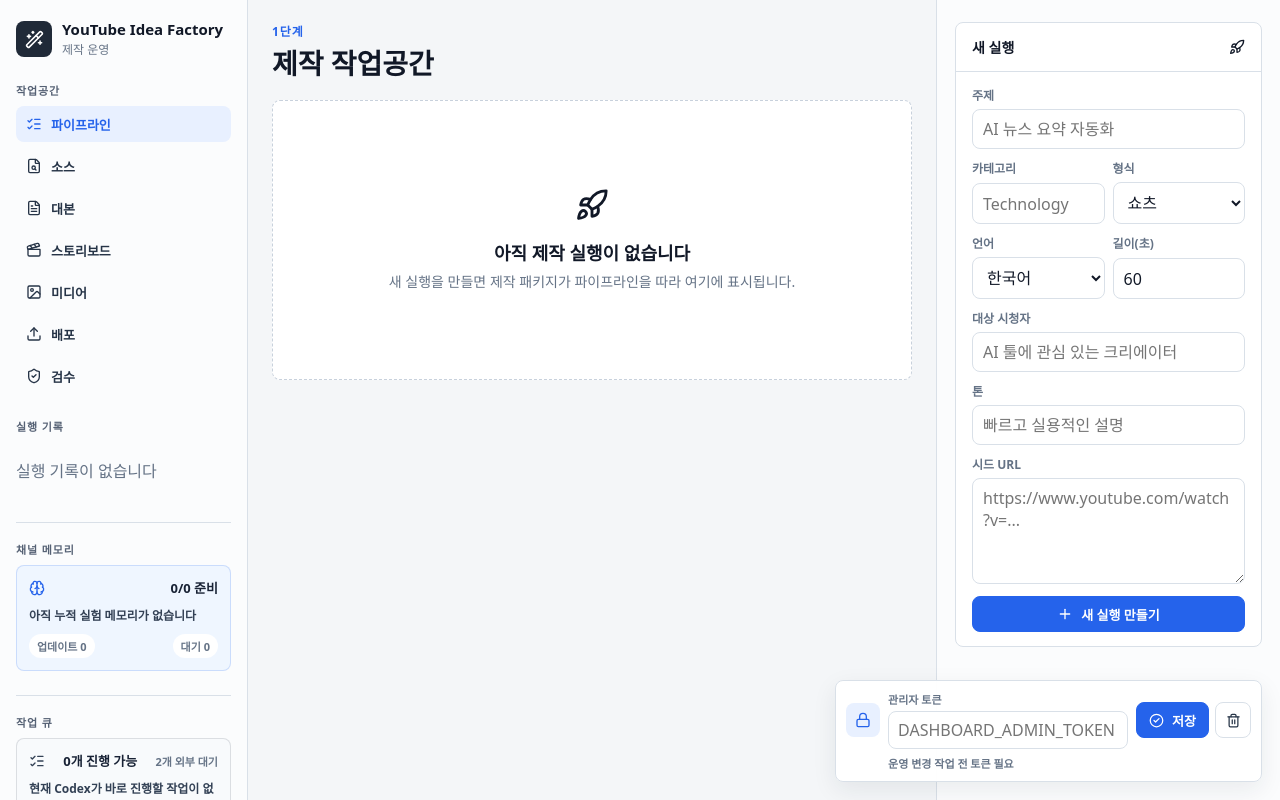
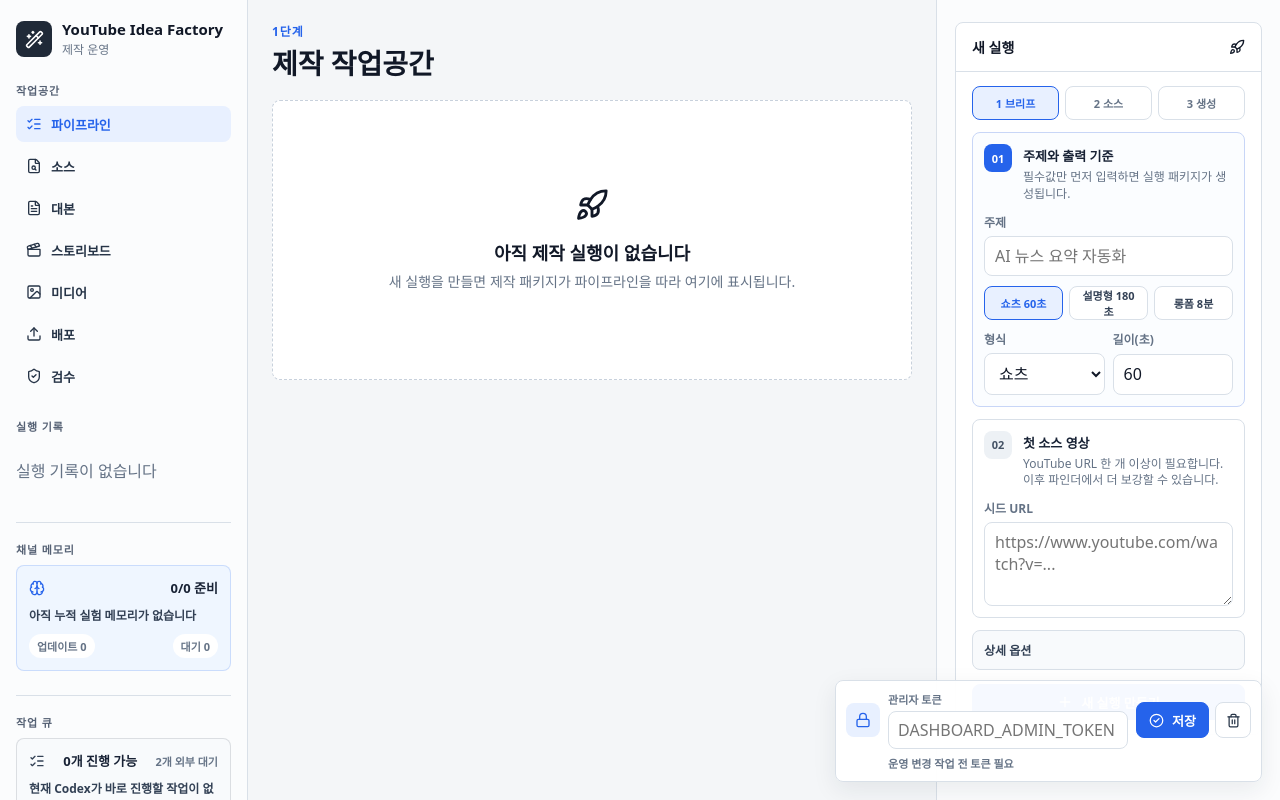
Before and after one commit to Jhongjin/youtube-idea_factory, a Next.js app: page / in a window 1280 px wide. Shown: the top 800 px of the page. Built offline with nearby package versions, Linux system fonts and the light colour scheme.

Commit message:
Guide new run creation flow

```diff
--- a/app/components/new-run-form.tsx
+++ b/app/components/new-run-form.tsx
@@ -8,6 +8,9 @@ type FormState = "idle" | "submitting" | "error";
 export function NewRunForm() {
   const [state, setState] = useState<FormState>("idle");
   const [error, setError] = useState("");
+  const [format, setFormat] = useState("shorts");
+  const [language, setLanguage] = useState("ko");
+  const [durationSeconds, setDurationSeconds] = useState(60);
 
   async function onSubmit(event: FormEvent<HTMLFormElement>) {
     event.preventDefault();
@@ -55,36 +58,94 @@ export function NewRunForm() {
 
   return (
     <form className="new-run-form" onSubmit={onSubmit}>
+      <div className="run-builder-steps" aria-label="새 실행 생성 순서">
+        <span className="active">1 브리프</span>
+        <span>2 소스</span>
+        <span>3 생성</span>
+      </div>
+
+      <section className="new-run-section primary">
+        <div className="new-run-section-heading">
+          <span>01</span>
+          <div>
+            <strong>주제와 출력 기준</strong>
+            <p>필수값만 먼저 입력하면 실행 패키지가 생성됩니다.</p>
+          </div>
+        </div>
         <label>
           <span>주제</span>
           <input name="topic" required placeholder="AI 뉴스 요약 자동화" />
         </label>
+        <div className="format-presets" aria-label="형식 빠른 선택">
+          {[
+            { label: "쇼츠 60초", format: "shorts", duration: 60 },
+            { label: "설명형 180초", format: "explainer", duration: 180 },
+            { label: "롱폼 8분", format: "long-form", duration: 480 },
+          ].map((preset) => (
+            <button
+              className={format === preset.format && durationSeconds === preset.duration ? "active" : ""}
+              key={preset.label}
+              onClick={() => {
+                setFormat(preset.format);
+                setDurationSeconds(preset.duration);
+              }}
+              type="button"
+            >
+              {preset.label}
+            </button>
+          ))}
+        </div>
+        <div className="form-grid">
+          <label>
+            <span>형식</span>
+            <select name="format" onChange={(event) => setFormat(event.target.value)} value={format}>
+              <option value="shorts">쇼츠</option>
+              <option value="long-form">롱폼</option>
+              <option value="explainer">설명형</option>
+              <option value="documentary">다큐형</option>
+            </select>
+          </label>
+          <label>
+            <span>길이(초)</span>
+            <input
+              name="durationSeconds"
+              onChange={(event) => setDurationSeconds(Number(event.target.value))}
+              min={1}
+              type="number"
+              value={durationSeconds}
+            />
+          </label>
+        </div>
+      </section>
+
+      <section className="new-run-section">
+        <div className="new-run-section-heading">
+          <span>02</span>
+          <div>
+            <strong>첫 소스 영상</strong>
+            <p>YouTube URL 한 개 이상이 필요합니다. 이후 파인더에서 더 보강할 수 있습니다.</p>
+          </div>
+        </div>
+        <label>
+          <span>시드 URL</span>
+          <textarea name="seedUrls" required rows={3} placeholder="https://www.youtube.com/watch?v=..." />
+        </label>
+      </section>
+
+      <details className="new-run-advanced">
+        <summary>상세 옵션</summary>
+        <div className="new-run-advanced-body">
           <div className="form-grid">
             <label>
               <span>카테고리</span>
               <input name="category" placeholder="Technology" />
             </label>
             <label>
-          <span>형식</span>
-          <select name="format" defaultValue="shorts">
-            <option value="shorts">쇼츠</option>
-            <option value="long-form">롱폼</option>
-            <option value="explainer">설명형</option>
-            <option value="documentary">다큐형</option>
-          </select>
-        </label>
-      </div>
-      <div className="form-grid">
-        <label>
               <span>언어</span>
-          <select name="language" defaultValue="ko">
+              <select name="language" onChange={(event) => setLanguage(event.target.value)} value={language}>
                 <option value="ko">한국어</option>
                 <option value="en">영어</option>
               </select>
-        </label>
-        <label>
-          <span>길이(초)</span>
-          <input name="durationSeconds" type="number" min={1} defaultValue={60} />
             </label>
           </div>
           <label>
@@ -95,10 +156,8 @@ export function NewRunForm() {
             <span>톤</span>
             <input name="tone" placeholder="빠르고 실용적인 설명" />
           </label>
-      <label>
-        <span>시드 URL</span>
-        <textarea name="seedUrls" required rows={4} placeholder="https://www.youtube.com/watch?v=..." />
-      </label>
+        </div>
+      </details>
       {error ? <p className="form-error">{error}</p> : null}
       <button className="text-button primary form-submit" disabled={state === "submitting"} type="submit">
         {state === "submitting" ? <Loader2 className="spin" size={16} /> : <Plus size={16} />}
--- a/app/globals.css
+++ b/app/globals.css
@@ -1185,6 +1185,10 @@ a {
   padding: 12px;
 }
 
+.new-run-drawer summary {
+  color: var(--blue);
+}
+
 .detail-stack {
   display: grid;
   gap: 12px;
@@ -1443,7 +1447,7 @@ a {
 
 .new-run-form {
   display: grid;
-  gap: 10px;
+  gap: 12px;
 }
 
 .new-run-form label {
@@ -1472,6 +1476,138 @@ a {
 
 .new-run-form textarea {
   resize: vertical;
+}
+
+.run-builder-steps {
+  display: grid;
+  grid-template-columns: repeat(3, minmax(0, 1fr));
+  gap: 6px;
+}
+
+.run-builder-steps span {
+  border: 1px solid var(--line);
+  border-radius: 8px;
+  background: #ffffff;
+  color: var(--muted);
+  padding: 8px 7px;
+  font-size: 11px;
+  font-weight: 850;
+  text-align: center;
+}
+
+.run-builder-steps span.active {
+  border-color: var(--blue);
+  background: var(--blue-soft);
+  color: var(--blue);
+}
+
+.new-run-section {
+  display: grid;
+  gap: 10px;
+  border: 1px solid var(--line);
+  border-radius: 8px;
+  background: #ffffff;
+  padding: 11px;
+}
+
+.new-run-section.primary {
+  border-color: #c8d6f7;
+  background: #fbfdff;
+}
+
+.new-run-section-heading {
+  display: grid;
+  grid-template-columns: 30px minmax(0, 1fr);
+  gap: 9px;
+  align-items: start;
+}
+
+.new-run-section-heading > span {
+  display: grid;
+  width: 28px;
+  height: 28px;
+  place-items: center;
+  border-radius: 8px;
+  background: var(--surface-2);
+  color: #455366;
+  font-size: 11px;
+  font-weight: 850;
+}
+
+.new-run-section.primary .new-run-section-heading > span {
+  background: var(--blue);
+  color: #ffffff;
+}
+
+.new-run-section-heading strong,
+.new-run-section-heading p {
+  margin: 0;
+}
+
+.new-run-section-heading strong {
+  color: #182235;
+  font-size: 13px;
+  line-height: 1.25;
+}
+
+.new-run-section-heading p {
+  margin-top: 3px;
+  color: var(--muted);
+  font-size: 12px;
+  line-height: 1.4;
+}
+
+.format-presets {
+  display: grid;
+  grid-template-columns: repeat(3, minmax(0, 1fr));
+  gap: 6px;
+}
+
+.format-presets button {
+  min-height: 34px;
+  border: 1px solid var(--line);
+  border-radius: 8px;
+  background: #ffffff;
+  color: #334155;
+  padding: 0 8px;
+  font-size: 11px;
+  font-weight: 850;
+}
+
+.format-presets button.active {
+  border-color: var(--blue);
+  background: var(--blue-soft);
+  color: var(--blue);
+}
+
+.new-run-advanced {
+  border: 1px solid var(--line);
+  border-radius: 8px;
+  background: #f8fafc;
+}
+
+.new-run-advanced summary {
+  min-height: 38px;
+  cursor: default;
+  list-style: none;
+  padding: 10px 11px;
+  color: #334155;
+  font-size: 12px;
+  font-weight: 850;
+}
+
+.new-run-advanced summary::-webkit-details-marker {
+  display: none;
+}
+
+.new-run-advanced[open] summary {
+  border-bottom: 1px solid var(--line);
+}
+
+.new-run-advanced-body {
+  display: grid;
+  gap: 10px;
+  padding: 11px;
 }
 
 .form-grid {
@@ -2550,7 +2686,10 @@ a {
   .asset-register,
   .asset-action-row,
   .upload-job-grid,
-  .admin-access-panel {
+  .admin-access-panel,
+  .form-grid,
+  .format-presets,
+  .run-builder-steps {
     grid-template-columns: 1fr;
   }
 
--- a/app/page.tsx
+++ b/app/page.tsx
@@ -1154,6 +1154,13 @@ function Inspector({
 
         {showFeedback ? <FeedbackPanel run={run} /> : null}
 
+        <details className="inspector-more new-run-drawer">
+          <summary>새 실행 만들기</summary>
+          <div className="detail-stack">
+            <NewRunPanel />
+          </div>
+        </details>
+
         <details className="inspector-more">
           <summary>검증 세부</summary>
           <div className="detail-stack">
@@ -1165,7 +1172,6 @@ function Inspector({
         <details className="inspector-more">
           <summary>운영 세부</summary>
           <div className="detail-stack">
-            <NewRunPanel />
             <BriefPanel run={run} />
             {!showApprovals ? (
               <RunApprovalsPanel key={`${run.id}-more`} initialApprovals={approvals} runId={run.id} />
```
Also changed, not shown: 1 other file (tests, documents, lock files or other folders). Lines whose indentation alone changed are shown as unchanged.
